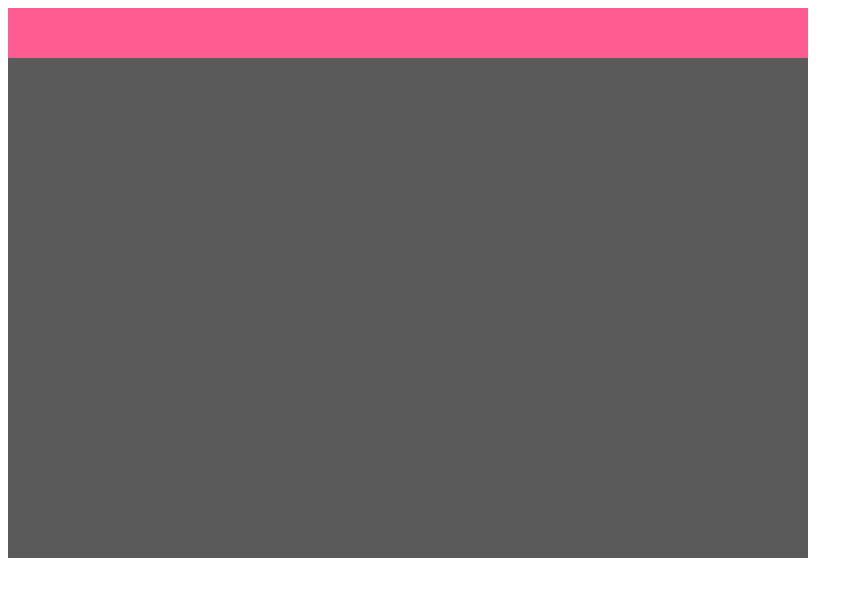
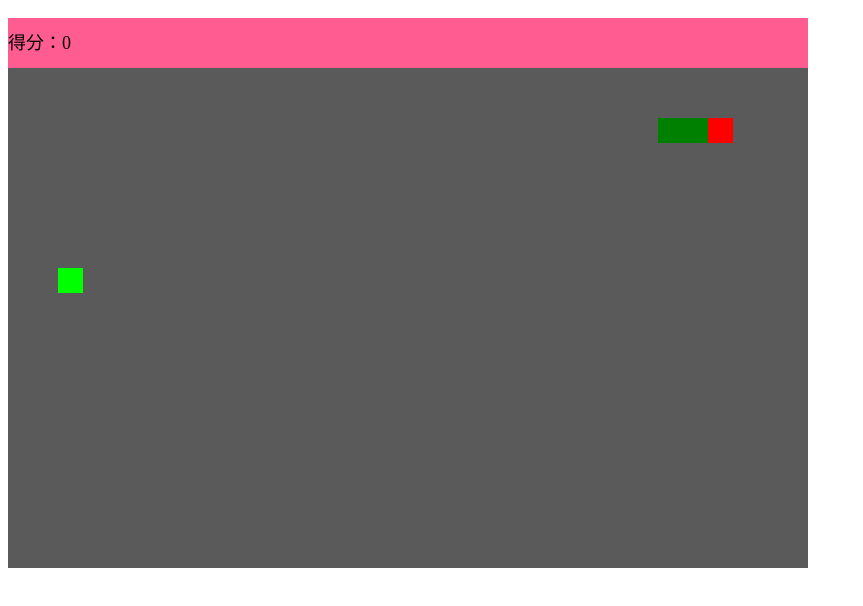
Before and after one commit to asd233/Front-end-development-learning, a plain HTML site: page JavaScript高级/贪吃蛇/index.html in a window 1280 px wide. Shown: the whole page, without its empty margins (0-863 px from the left). Drawn offline with Linux system fonts and the light colour scheme.

Commit message:
引入game.js文件

```diff
--- a/JavaScript高级/贪吃蛇/index.html
+++ b/JavaScript高级/贪吃蛇/index.html
@@ -9,11 +9,19 @@
 </head>
 
 <body>
-    <div id="tig"></div>
+    <div id="tig">
+        <p id="score">得分：0</p>
+    </div>
     <div id="map"></div>
 </body>
 <script src="./JS/snake.js"></script>
 <script src="./JS/tools.js"></script>
 <script src="./JS/food.js"></script>
+<script src="./JS/game.js"></script>
+<script>
+    var map = document.querySelector("#map");
+    var Game = new Game(map);
+    Game.start();
+</script>
 
 </html>
```
